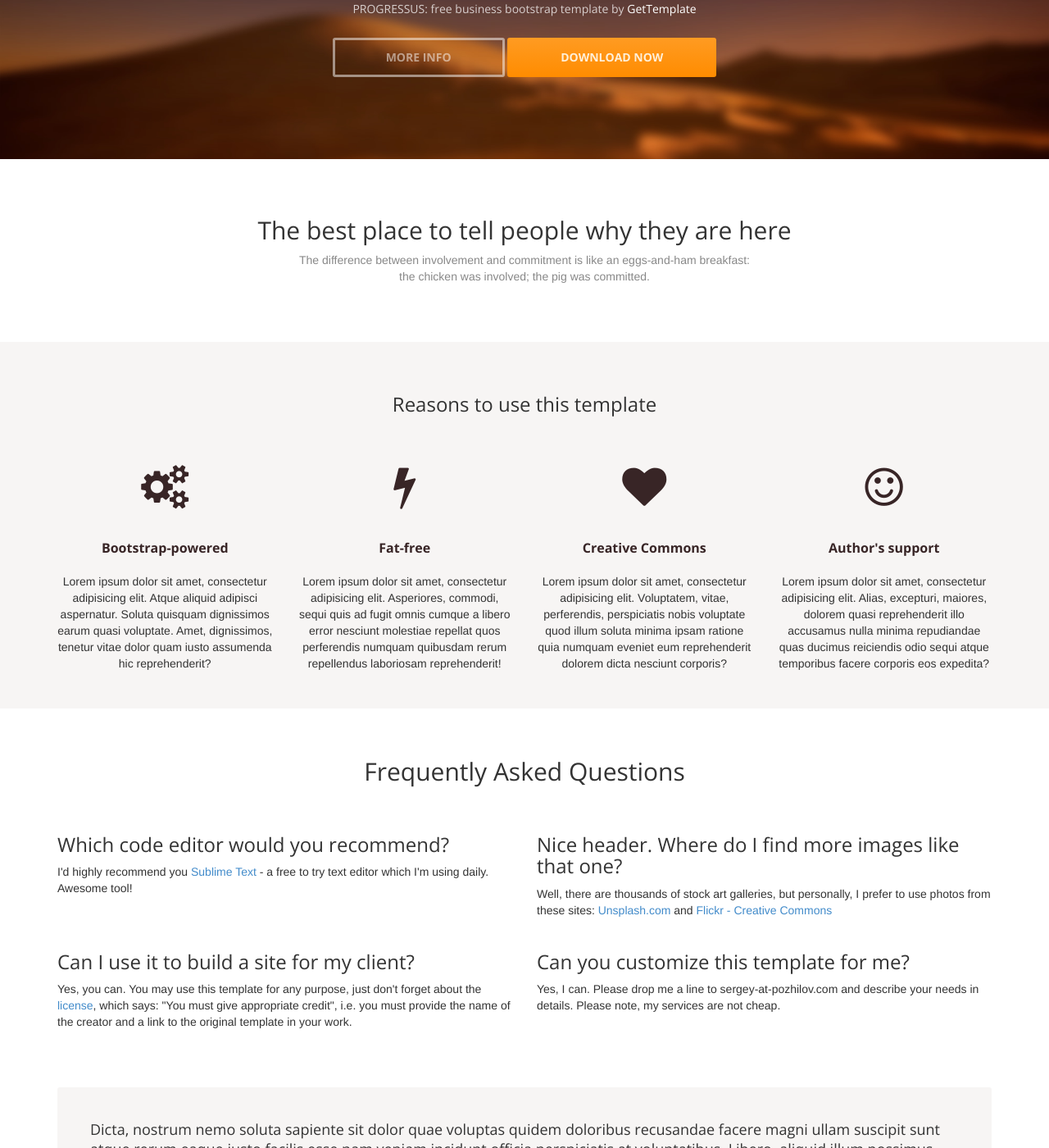
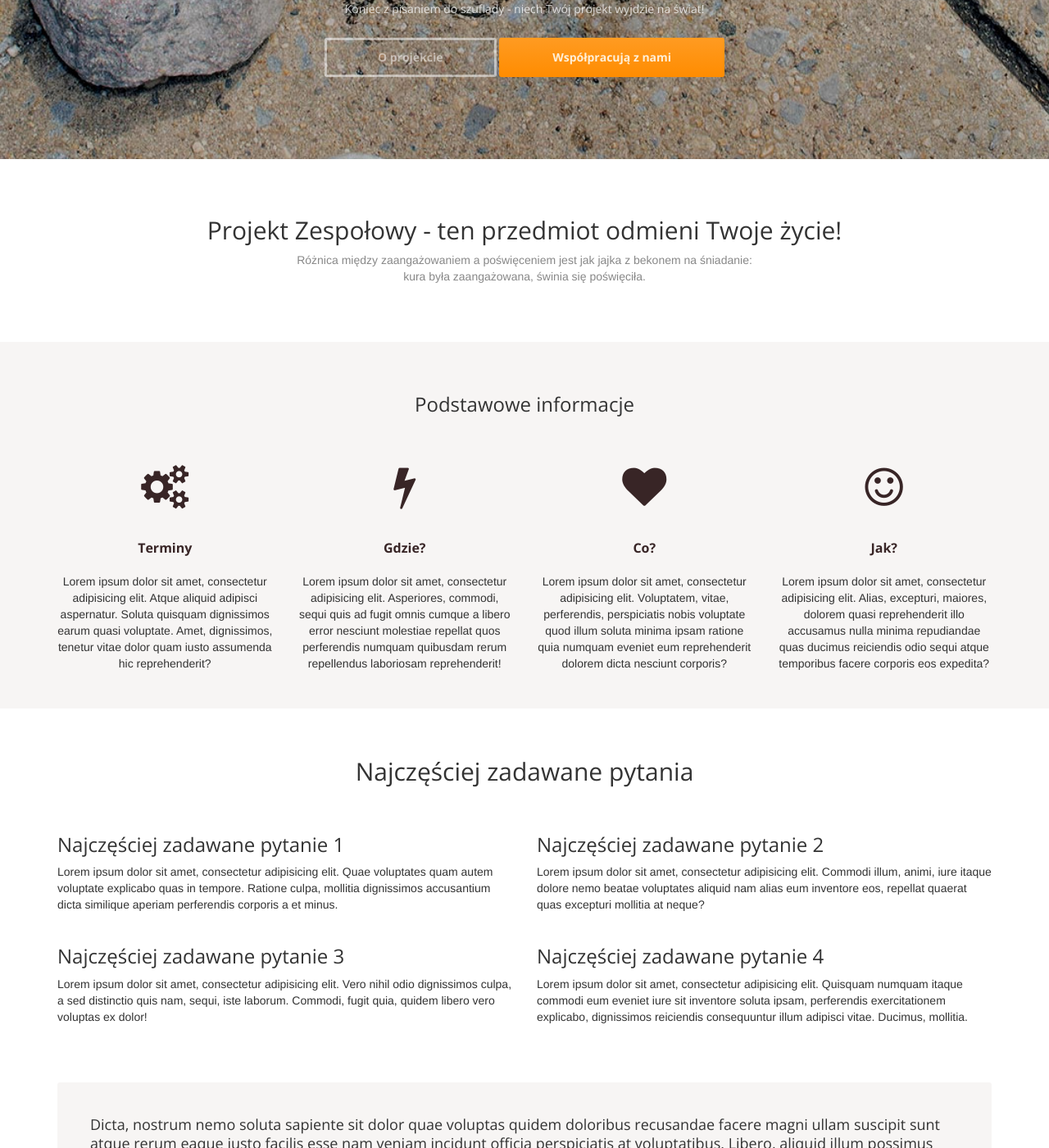
Before and after one commit to KSIUJ/pz.ksi, a Jekyll site: the page built from index.html, in a window 1280 px wide and 1400 px high, scrolled down 326 px. Shown: the whole window at 82% size. Built offline with Jekyll 4.4.1, drawn with Linux system fonts in a browser that asks for light colours; nearby versions of some CDN libraries; some of the changed text lies outside the part shown.

Commit message:
Adjusted static content.

```diff
--- a/_includes/footer.html
+++ b/_includes/footer.html
@@ -6,7 +6,7 @@
                     <h3 class="widget-title">Kontakt</h3>
                     <div class="widget-body">
                         <p>
-                            <a href="mailto:#">some.email@somewhere.com</a>
+                            <a href="mailto:#">{{ site.email }}</a>
                         </p>
                     </div>
                 </div>
@@ -19,7 +19,7 @@
                     </div>
                 </div>
                 <div class="col-md-6 widget">
-                    <h3 class="widget-title">Text widget</h3>
+                    <h3 class="widget-title">Tutaj można coś napisać</h3>
                     <div class="widget-body">
                         <p>Lorem ipsum dolor sit amet, consectetur adipisicing elit. Excepturi, dolores, quibusdam architecto voluptatem amet fugiat nesciunt placeat provident cumque accusamus itaque voluptate modi quidem dolore optio velit hic iusto vero praesentium repellat commodi ad id expedita cupiditate repellendus possimus unde?</p>
                     </div>
--- a/_includes/header.html
+++ b/_includes/header.html
@@ -1,9 +1,9 @@
 <header id="head">
     <div class="container">
         <div class="row">
-            <h1 class="lead">AWESOME, CUSTOMIZABLE, FREE</h1>
-            <p class="tagline">PROGRESSUS: free business bootstrap template by <a href="http://www.gettemplate.com/?utm_source=progressus&amp;utm_medium=template&amp;utm_campaign=progressus">GetTemplate</a></p>
-            <p><a class="btn btn-default btn-lg" role="button">MORE INFO</a> <a class="btn btn-action btn-lg" role="button">DOWNLOAD NOW</a></p>
+            <h1 class="lead">DO IT BETTER, TOGETHER</h1>
+            <p class="tagline">Koniec z pisaniem do szuflady - niech Twój projekt wyjdzie na świat!</p>
+            <p><a class="btn btn-default btn-lg" role="button">O projekcie</a> <a class="btn btn-action btn-lg" role="button">Współpracują z nami</a></p>
         </div>
     </div>
 </header>
--- a/index.html
+++ b/index.html
@@ -5,42 +5,42 @@ layout: default
 <div class="container text-center">
     <br>
     <br>
-    <h2 class="thin">The best place to tell people why they are here</h2>
+    <h2 class="thin">Projekt Zespołowy - ten przedmiot odmieni Twoje życie!</h2>
     <p class="text-muted">
-        The difference between involvement and commitment is like an eggs-and-ham breakfast:
-        <br> the chicken was involved; the pig was committed.
+        Różnica między zaangażowaniem a poświęceniem jest jak jajka z bekonem na śniadanie:
+        <br> kura była zaangażowana, świnia się poświęciła.
     </p>
 </div>
 <!-- /Intro-->
 <!-- Highlights - jumbotron -->
 <div class="jumbotron top-space">
     <div class="container">
-        <h3 class="text-center thin">Reasons to use this template</h3>
+        <h3 class="text-center thin">Podstawowe informacje</h3>
         <div class="row">
             <div class="col-md-3 col-sm-6 highlight">
                 <div class="h-caption">
-                    <h4><i class="fa fa-cogs fa-5"></i>Bootstrap-powered</h4></div>
+                    <h4><i class="fa fa-cogs fa-5"></i>Terminy</h4></div>
                 <div class="h-body text-center">
                     <p>Lorem ipsum dolor sit amet, consectetur adipisicing elit. Atque aliquid adipisci aspernatur. Soluta quisquam dignissimos earum quasi voluptate. Amet, dignissimos, tenetur vitae dolor quam iusto assumenda hic reprehenderit?</p>
                 </div>
             </div>
             <div class="col-md-3 col-sm-6 highlight">
                 <div class="h-caption">
-                    <h4><i class="fa fa-flash fa-5"></i>Fat-free</h4></div>
+                    <h4><i class="fa fa-flash fa-5"></i>Gdzie?</h4></div>
                 <div class="h-body text-center">
                     <p>Lorem ipsum dolor sit amet, consectetur adipisicing elit. Asperiores, commodi, sequi quis ad fugit omnis cumque a libero error nesciunt molestiae repellat quos perferendis numquam quibusdam rerum repellendus laboriosam reprehenderit! </p>
                 </div>
             </div>
             <div class="col-md-3 col-sm-6 highlight">
                 <div class="h-caption">
-                    <h4><i class="fa fa-heart fa-5"></i>Creative Commons</h4></div>
+                    <h4><i class="fa fa-heart fa-5"></i>Co?</h4></div>
                 <div class="h-body text-center">
                     <p>Lorem ipsum dolor sit amet, consectetur adipisicing elit. Voluptatem, vitae, perferendis, perspiciatis nobis voluptate quod illum soluta minima ipsam ratione quia numquam eveniet eum reprehenderit dolorem dicta nesciunt corporis?</p>
                 </div>
             </div>
             <div class="col-md-3 col-sm-6 highlight">
                 <div class="h-caption">
-                    <h4><i class="fa fa-smile-o fa-5"></i>Author's support</h4></div>
+                    <h4><i class="fa fa-smile-o fa-5"></i>Jak?</h4></div>
                 <div class="h-body text-center">
                     <p>Lorem ipsum dolor sit amet, consectetur adipisicing elit. Alias, excepturi, maiores, dolorem quasi reprehenderit illo accusamus nulla minima repudiandae quas ducimus reiciendis odio sequi atque temporibus facere corporis eos expedita? </p>
                 </div>
@@ -52,36 +52,41 @@ layout: default
 <!-- /Highlights -->
 <!-- container -->
 <div class="container">
-    <h2 class="text-center top-space">Frequently Asked Questions</h2>
+    <h2 class="text-center top-space">Najczęściej zadawane pytania</h2>
     <br>
     <div class="row">
         <div class="col-sm-6">
-            <h3>Which code editor would you recommend?</h3>
-            <p>I'd highly recommend you <a href="http://www.sublimetext.com/">Sublime Text</a> - a free to try text editor which I'm using daily. Awesome tool!</p>
+            <h3>Najczęściej zadawane pytanie 1</h3>
+            <p>
+              Lorem ipsum dolor sit amet, consectetur adipisicing elit. Quae voluptates quam autem voluptate explicabo quas in tempore. Ratione culpa, mollitia dignissimos accusantium dicta similique aperiam perferendis corporis a et minus.
+            </p>
         </div>
         <div class="col-sm-6">
-            <h3>Nice header. Where do I find more images like that one?</h3>
+            <h3>Najczęściej zadawane pytanie 2</h3>
             <p>
-                Well, there are thousands of stock art galleries, but personally, I prefer to use photos from these sites: <a href="http://unsplash.com">Unsplash.com</a> and <a href="http://www.flickr.com/creativecommons/by-2.0/tags/">Flickr - Creative Commons</a></p>
+              Lorem ipsum dolor sit amet, consectetur adipisicing elit. Commodi illum, animi, iure itaque dolore nemo beatae voluptates aliquid nam alias eum inventore eos, repellat quaerat quas excepturi mollitia at neque?
+            </p>
         </div>
     </div>
     <!-- /row -->
     <div class="row">
         <div class="col-sm-6">
-            <h3>Can I use it to build a site for my client?</h3>
+            <h3>Najczęściej zadawane pytanie 3</h3>
             <p>
-                Yes, you can. You may use this template for any purpose, just don't forget about the <a href="http://creativecommons.org/licenses/by/3.0/">license</a>, which says: "You must give appropriate credit", i.e. you must provide the name of the creator and a link to the original template in your work.
+              Lorem ipsum dolor sit amet, consectetur adipisicing elit. Vero nihil odio dignissimos culpa, a sed distinctio quis nam, sequi, iste laborum. Commodi, fugit quia, quidem libero vero voluptas ex dolor!
             </p>
         </div>
         <div class="col-sm-6">
-            <h3>Can you customize this template for me?</h3>
-            <p>Yes, I can. Please drop me a line to sergey-at-pozhilov.com and describe your needs in details. Please note, my services are not cheap.</p>
+            <h3>Najczęściej zadawane pytanie 4</h3>
+            <p>
+              Lorem ipsum dolor sit amet, consectetur adipisicing elit. Quisquam numquam itaque commodi eum eveniet iure sit inventore soluta ipsam, perferendis exercitationem explicabo, dignissimos reiciendis consequuntur illum adipisci vitae. Ducimus, mollitia.
+            </p>
         </div>
     </div>
     <!-- /row -->
     <div class="jumbotron top-space">
         <h4>Dicta, nostrum nemo soluta sapiente sit dolor quae voluptas quidem doloribus recusandae facere magni ullam suscipit sunt atque rerum eaque iusto facilis esse nam veniam incidunt officia perspiciatis at voluptatibus. Libero, aliquid illum possimus numquam fuga.</h4>
-        <p class="text-right"><a class="btn btn-primary btn-large">Learn more »</a></p>
+        <p class="text-right"><a class="btn btn-primary btn-large">Dalej »</a></p>
     </div>
 </div>
 <!-- /container -->
```
Also changed, not shown: contact.html (+3 -7 lines), assets/images/bg_header.jpg.
